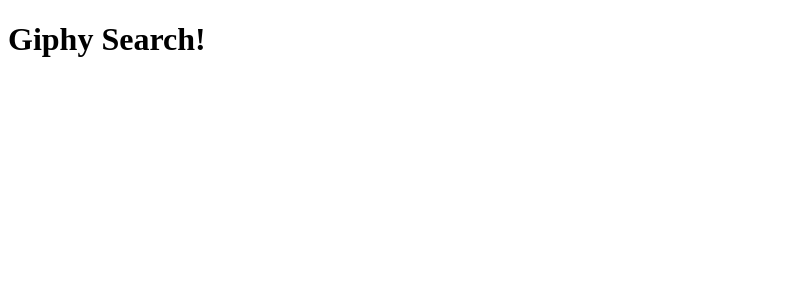
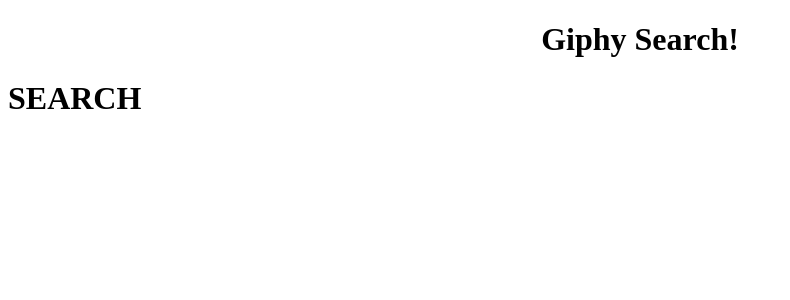
Before and after one commit to lucasgabrielson/group-giphy-saga-project, a React (Create React App) app: page / in a window 1280 px wide. Shown: the top 300 px of the page, without its empty margins (0-790 px from the left). Built offline with nearby package versions, Linux system fonts and the light colour scheme.

Commit message:
added Hashrouter to App with Routes and titles

```diff
--- a/package.json
+++ b/package.json
@@ -9,7 +9,11 @@
     "pg": "^8.5.1",
     "react": "^17.0.1",
     "react-dom": "^17.0.1",
-    "react-scripts": "^4.0.1"
+    "react-logger": "^1.1.0",
+    "react-redux": "^7.2.3",
+    "react-router-dom": "^5.2.0",
+    "react-scripts": "^4.0.1",
+    "redux": "^4.0.5"
   },
   "devDependencies": {
     "nodemon": "^2.0.7"
--- /dev/null
+++ b/src/components/App/App.css
@@ -0,0 +1,3 @@
+.App-header {
+    text-align: center;
+}
--- a/src/components/App/App.js
+++ b/src/components/App/App.js
@@ -1,9 +1,26 @@
 import React from 'react';
+import {HashRouter as Router, Route, Link} from 'react-router-dom';
+import './App.css';
 
 function App(props) {
+
+
   return (
-    <div>
-      <h1>Giphy Search!</h1>
+    <div className='App'>
+      <header className='App-header'>
+        <h1 className='App-title'>Giphy Search!</h1>
+      </header>
+
+    <Router>
+      <Route path='/' exact>
+        <h1>SEARCH</h1>
+      </Route>
+      <Route path='/favorites' exact>
+        <h1>FAVORITES</h1>
+      </Route>
+    </Router>
+
+
     </div>
   );
 }
```
